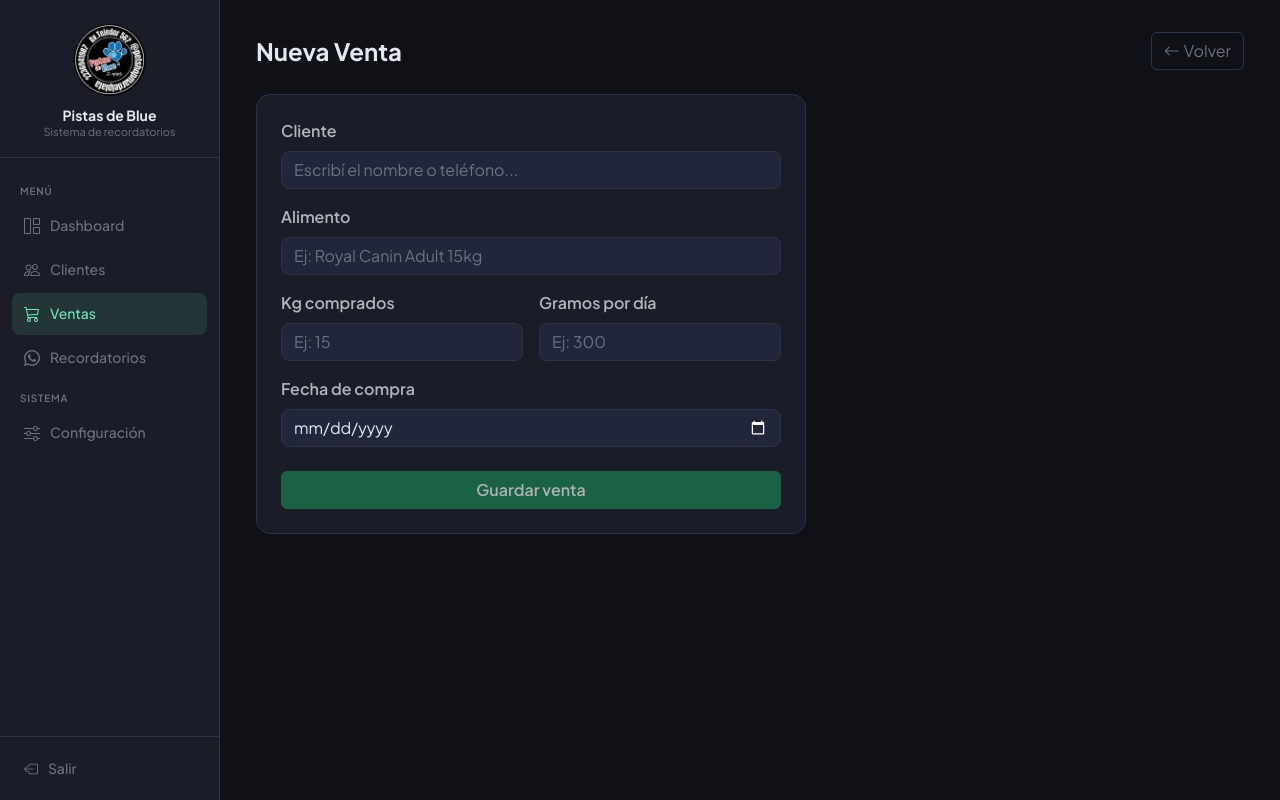
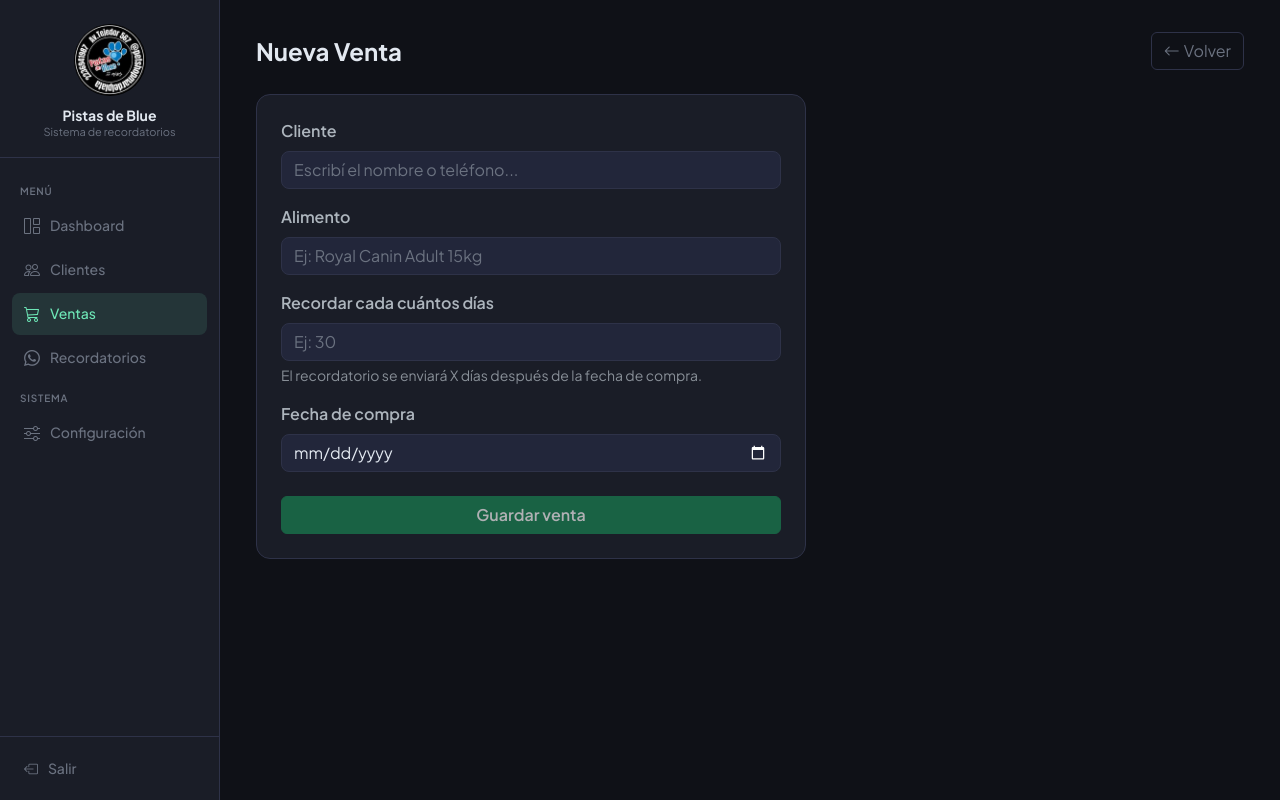
Before and after one commit to valen2708/Sistema-de-recordatorios, a Flask app: page /ventas/nueva in a window 1280 px wide. Run offline with Flask 3, Linux system fonts and the light colour scheme; the visitor is signed in with stand-in values (Sample User, id 1).

Commit message:
Reemplazar kg/gramos por dias_recordatorio en nueva venta
Co-Authored-By: Claude Sonnet 4.6 <noreply@anthropic.com>
Claude-Session: https://claude.ai/code/session_01BWVh64tzBWf93fjV37Sakp

```diff
--- a/app.py
+++ b/app.py
@@ -213,11 +213,11 @@ def nueva_venta():
     if request.method == "POST":
         cliente_id = request.form["cliente_id"]
         alimento = request.form["alimento"].strip()
-        kg = float(request.form["kg_comprados"])
+        dias = int(request.form["dias_recordatorio"])
         fecha = request.form["fecha_compra"]
-        gramos = float(request.form["gramos_por_dia"])
 
-        fecha_venc = calcular_fecha_vencimiento(fecha, kg, gramos)
+        from datetime import timedelta
+        fecha_venc = (datetime.strptime(fecha, "%Y-%m-%d") + timedelta(days=dias)).strftime("%Y-%m-%d")
 
         conn = get_conn()
         # Verificar que el cliente existe
@@ -229,11 +229,11 @@ def nueva_venta():
 
         conn.execute(
             "INSERT INTO ventas (cliente_id, alimento, kg_comprados, fecha_compra, gramos_por_dia, fecha_vencimiento) VALUES (?,?,?,?,?,?)",
-            (cliente_id, alimento, kg, fecha, gramos, fecha_venc)
+            (cliente_id, alimento, dias, fecha, dias, fecha_venc)
         )
         conn.commit()
         conn.close()
-        flash(f"Venta registrada para {cliente['nombre']}. El alimento se termina el {fecha_venc}.", "success")
+        flash(f"Venta registrada para {cliente['nombre']}. El recordatorio se enviará el {fecha_venc}.", "success")
         return redirect(url_for("ventas"))
 
     return render_template("nueva_venta.html")
--- a/templates/nueva_venta.html
+++ b/templates/nueva_venta.html
@@ -20,15 +20,10 @@
             <input type="text" name="alimento" class="form-control" placeholder="Ej: Royal Canin Adult 15kg" required>
         </div>
 
-        <div class="row g-3 mb-3">
-            <div class="col-6">
-                <label class="form-label fw-semibold">Kg comprados</label>
-                <input type="number" name="kg_comprados" class="form-control" step="0.5" min="0.5" placeholder="Ej: 15" required>
-            </div>
-            <div class="col-6">
-                <label class="form-label fw-semibold">Gramos por día</label>
-                <input type="number" name="gramos_por_dia" class="form-control" step="10" min="10" placeholder="Ej: 300" required>
-            </div>
+        <div class="mb-3">
+            <label class="form-label fw-semibold">Recordar cada cuántos días</label>
+            <input type="number" name="dias_recordatorio" class="form-control" step="1" min="1" placeholder="Ej: 30" required>
+            <div class="form-text">El recordatorio se enviará X días después de la fecha de compra.</div>
         </div>
 
         <div class="mb-4">
--- a/templates/ventas.html
+++ b/templates/ventas.html
@@ -31,7 +31,7 @@
                     <th>Cliente</th>
                     <th>Teléfono</th>
                     <th>Alimento</th>
-                    <th>Kg</th>
+                    <th>Días</th>
                     <th>Compra</th>
                     <th>Vence</th>
                     <th></th>
@@ -58,7 +58,7 @@
                     <td><strong>{{ v.nombre }}</strong></td>
                     <td>{{ v.telefono }}</td>
                     <td>{{ v.alimento }}</td>
-                    <td>{{ v.kg_comprados }} kg</td>
+                    <td>{{ v.kg_comprados }}d</td>
                     <td>{{ v.fecha_compra }}</td>
                     <td>
                         <span class="badge bg-{{ color }} text-{{ 'dark' if color == 'warning' else 'white' }}">
```
